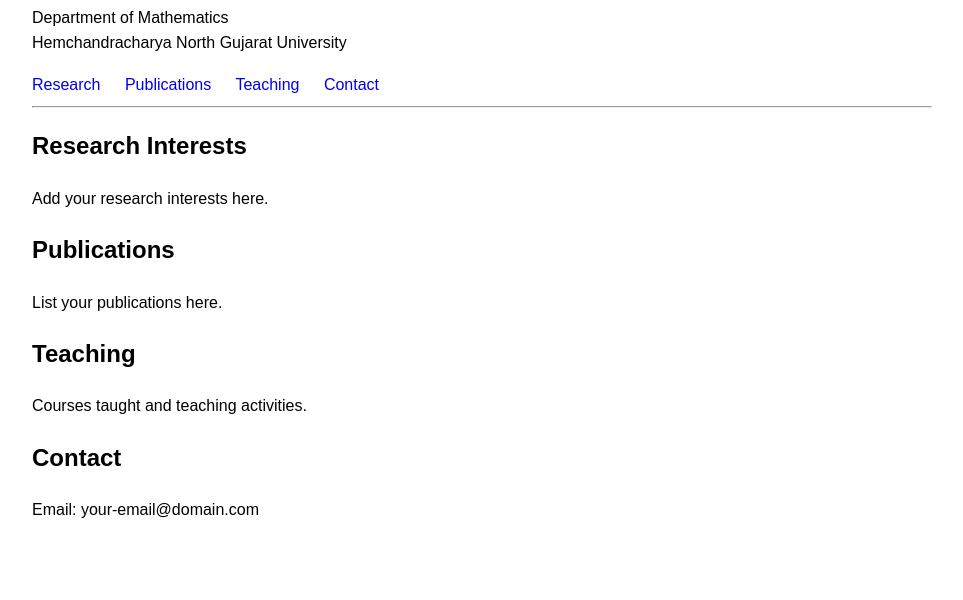
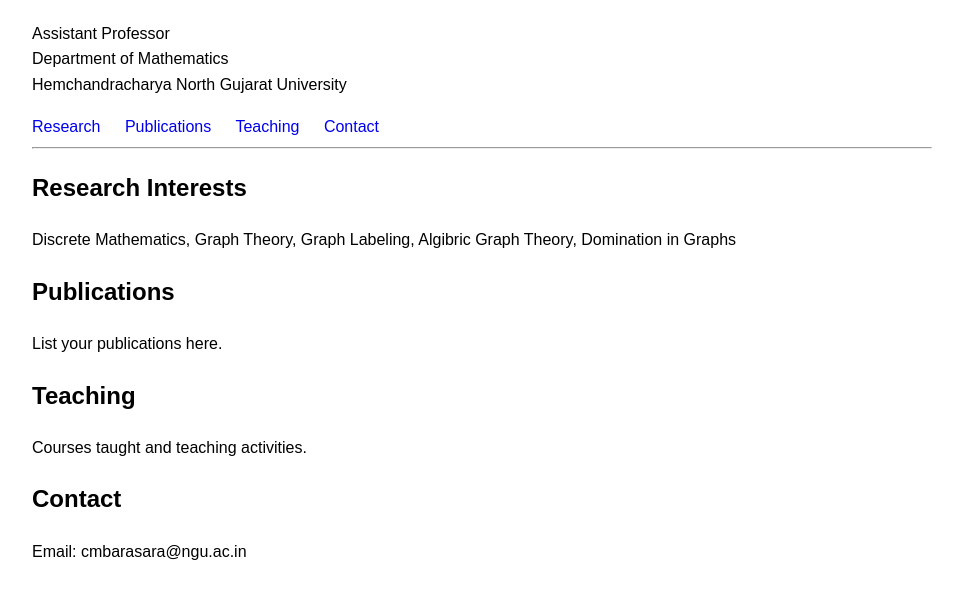
Before and after one commit to cbarasara/Profile, a plain HTML site: page index.html in a window 1280 px wide. Shown: the part 372-972 px from the top of the page, without its empty margins (158-1121 px from the left). Before the commit the page ends 931 px from the top, so only its background shows below. Drawn offline with Linux system fonts and the light colour scheme.

Commit message:
Update index.html

```diff
--- a/index.html
+++ b/index.html
@@ -3,7 +3,7 @@
 <head>
 <meta charset="utf-8">
 <title>Dr. Chirag Barasara</title>
-  <img src="Soft Chirag.jpg" width="200">
+
 
 <style>
 body{
@@ -29,8 +29,9 @@
 <body>
 
 <h1>Dr. Chirag Barasara</h1>
-
+ <img src="Soft Chirag.jpg" width="200">
 <p>
+  Assistant Professor<br>
 Department of Mathematics<br>
 Hemchandracharya North Gujarat University
 </p>
@@ -47,7 +48,7 @@
 <h2 id="research">Research Interests</h2>
 
 <p>
-Add your research interests here.
+Discrete Mathematics, Graph Theory, Graph Labeling, Algibric Graph Theory, Domination in Graphs
 </p>
 
 <h2 id="publications">Publications</h2>
@@ -65,7 +66,7 @@
 <h2 id="contact">Contact</h2>
 
 <p>
-Email: your-email@domain.com
+Email: cmbarasara@ngu.ac.in
 </p>
 
 </body>
```
